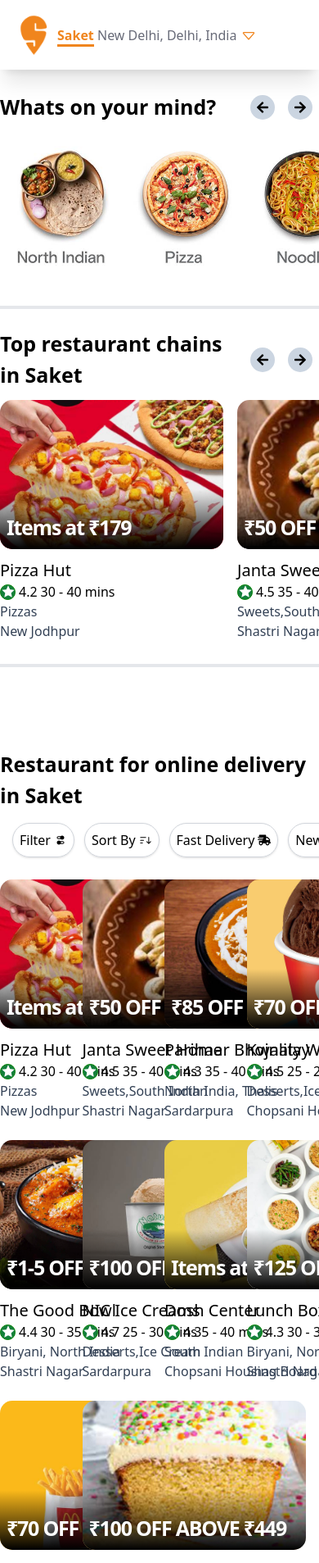
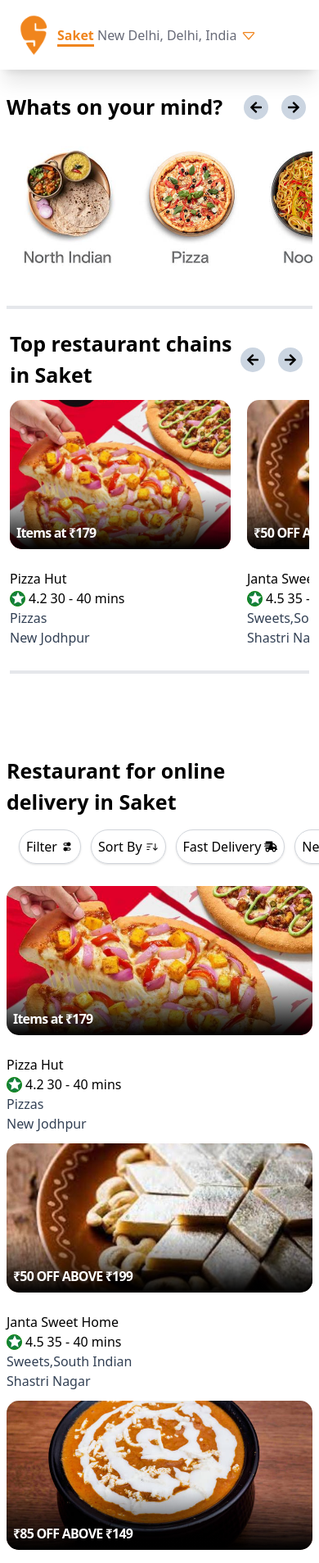
Before and after one commit to abhishekdam/SWIGGY-Clone, a React (Vite) app: page / in a window 390 px wide. Shown: the top 1907 px of the page at 82% size. Built offline with nearby package versions, Linux system fonts and the light colour scheme.

Commit message:
responsive

```diff
--- a/src/components/Category.jsx
+++ b/src/components/Category.jsx
@@ -29,7 +29,7 @@
 
   return (
     <>
-      <div className="max-w-[1200px] mx-auto pt-[100px]">
+      <div className="max-w-[1200px] mx-auto pt-[100px] px-2">
         <div className="flex my-3 items-center justify-between">
           <div className="text-[25px] font-bold">Whats on your mind?</div>
           <div className="flex">
@@ -47,7 +47,7 @@
             </div>
           </div>
         </div>
-        <div className="flex overflow-hidden">
+        <div className="flex overflow-hidden relative z-[-1]">
           {categories.map((cat, i) => {
             return (
               <div
--- a/src/components/OnlineDelivery.jsx
+++ b/src/components/OnlineDelivery.jsx
@@ -57,14 +57,16 @@
 
   return (
     <>
-      <div className="max-w-[1200px] mx-auto " ref={stickyRef}>
+      <div className="max-w-[1200px] mx-auto px-2" ref={stickyRef}>
         <div className="flex-col my-3 items-center justify-between">
           <div className="text-[25px] font-bold">
             Restaurant for online delivery in Saket
           </div>
           <div
             className={`max-w-[1200px] mx-auto flex gap-3  sticky-container duration-100 p-[15px] ${
-              isSticky ? "fixed top-2 z-[99999] bg-white w-full" : ""
+              isSticky
+                ? "fixed top-2 z-[99999] bg-white w-full max-w-[1400px]"
+                : ""
             }`}
             ref={stickyRef}
           >
@@ -78,7 +80,7 @@
             ))}
           </div>
         </div>
-        <div className="grid grid-cols-4 gap-3 content">
+        <div className="md:grid grid-cols-4 gap-3 content">
           {data.map((d, i) => (
             <RestaurantCard key={i} {...d} />
           ))}
--- a/src/components/RestaurantCard.jsx
+++ b/src/components/RestaurantCard.jsx
@@ -2,19 +2,19 @@
 
 const RestaurantCard = (p) => {
   return (
-    <div className="w-[273px] shrink-0 grow mb-3">
+    <div className={`${p.width} shrink-0  mb-3`}>
       <div className="group h-[182px] rounded-[15px] overflow-hidden relative mb-3">
         <img
           className="group-hover:scale-110 duration-150 object-cover h-full w-full top-0"
           src={"http://localhost:5173/src/assets/images/" + p.image}
           alt=""
         />
-        <div className="image-overlay  absolute w-full h-full top-0 flex items-end p-2 text-[25px] font-bold text-white tracking-tighter">
+        <div className="image-overlay  absolute w-full h-full top-0 flex items-end p-2 text-[16px] md:text-[25px] font-bold text-white tracking-tighter">
           {p.offer}
         </div>
       </div>
       <div className="flex flex-col">
-        <div className="text-xl">{p.title}</div>
+        <div className="mt-3 text-md md:text-xl">{p.title}</div>
         <div className="flex gap-1" style={{ alignItems: "center" }}>
           <div className="h-[19px] w-[19px] text-[green] rounded-[50%] border-[green] border-[1px] bg-green-700 flex align-center justify-center">
             <RiStarFill fill="white" />
--- a/src/components/Toprest.jsx
+++ b/src/components/Toprest.jsx
@@ -31,7 +31,7 @@
 
   return (
     <>
-      <div className="max-w-[1200px] mx-auto mb-[100px]">
+      <div className="max-w-[1200px] mx-auto px-3 mb-[100px]">
         <div className="flex my-3 items-center justify-between">
           <div className="text-[25px] font-bold">
             Top restaurant chains in Saket
@@ -51,7 +51,7 @@
             </div>
           </div>
         </div>
-        <div className="flex overflow-hidden gap-5">
+        <div className="flex overflow-hidden gap-5 relative z-[-1]">
           {data?.map((d, i) => {
             return (
               <div
@@ -61,7 +61,7 @@
                 }}
                 className="duration-500 w-[270px] shrink-0"
               >
-                <RestaurantCard {...d} key={i} />
+                <RestaurantCard width="w-full md:w-[273px]" {...d} key={i} />
               </div>
             );
           })}
```
